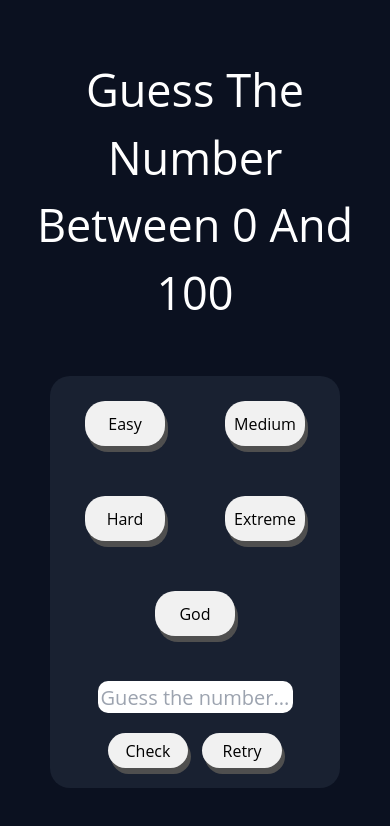
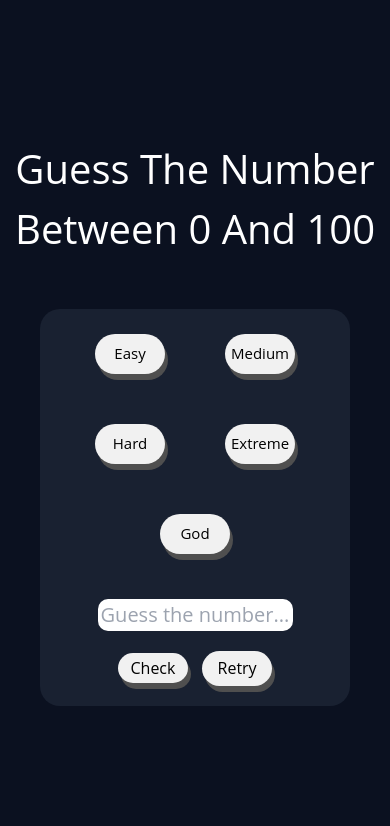
Before and after one commit to V3dantxD/GuessTheNumber, a plain HTML site: page index.html in a window 390 px wide. Drawn offline with nearby package versions, Linux system fonts and the light colour scheme.

Commit message:
Minor CSS Changes - 3

```diff
--- a/style.css
+++ b/style.css
@@ -9,7 +9,7 @@
     color: transparent;
     background-clip: text; */
     color: #fff;
-    font-size: 58px;
+    font-size: 50px;
     text-align: center;
     padding-bottom: 50px;
 }
@@ -94,26 +94,30 @@ button:hover{
 }
 @media (min-width:100px) and (max-width:740px){
     .footer{
-        font-size: 45px;
+        font-size: 40px;
     }
     #retry{
         margin: 20px 5px;
+        width: 70px;
+        margin: 20px 5px;
     }
     #check{
+        height: 30px;
+        width: 70px;
         margin: 20px 5px;
     }
     #val{
         width: 50vw;
     }
     .btn{
-        width: 80px;
-        height: 45px;
-        font-size: 16px;
+        width: 70px;
+        height: 40px;
+        font-size: 15px;
     }
     #mode{
         flex-wrap: wrap;
     }
     .clr{
-        margin: 0px 50px;
+        margin: 0px 40px;
     }
 }
```
